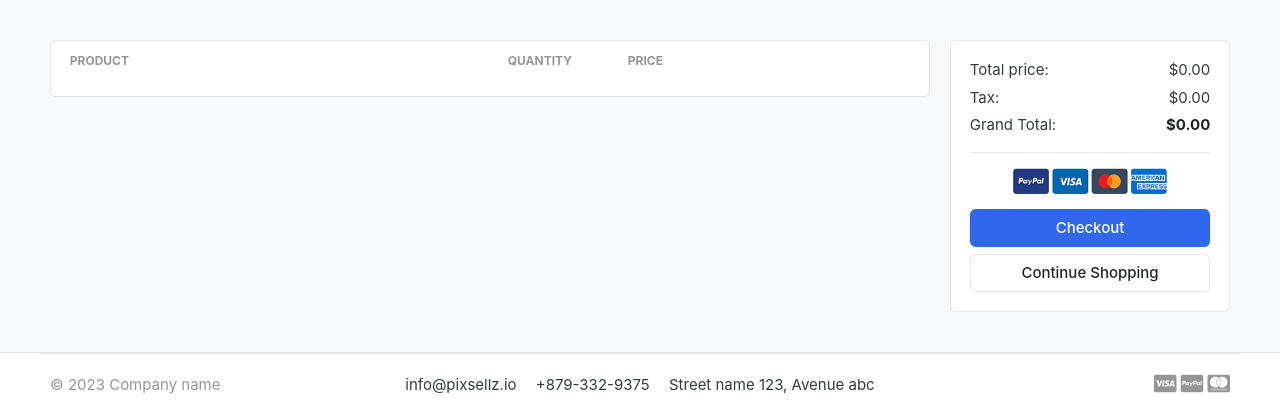
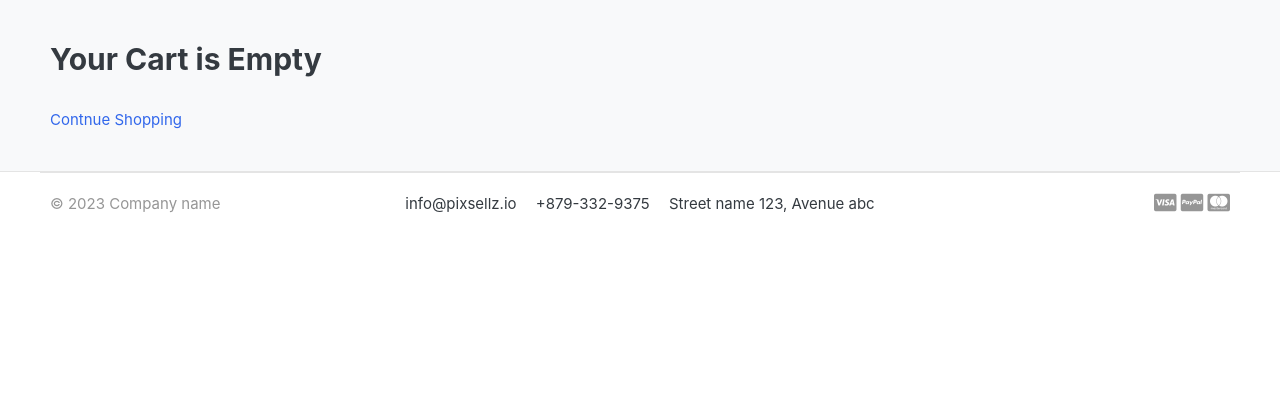
Before and after one commit to iamkonrad/django_eshop, a Django app: page /cart/ in a window 1280 px wide. Shown: the part 118-538 px from the top of the page. Run offline with Django 4.2, Linux system fonts and the light colour scheme; data comes from the database, SQL or seed files in the repository; lists and menus that the app fills with data are empty; some libraries are stand-ins or nearby versions; some web fonts are replaced.

Commit message:
CART FUNCTIONALITY 8. DISPLAY AN EMPTY CART
Inserting an if statement inside cart.html, if  there are no items in a cart (if not cart_items) a message will show informing the customer that his cart is empty with a button allowing for a redirection to store.html; in case cart is not empty everything will work as before (placed inside else)

```diff
--- a/django_eshop/templates/store/cart.html
+++ b/django_eshop/templates/store/cart.html
@@ -7,6 +7,14 @@
 <div class="container">
 
 <!-- ============================ COMPONENT 1 ================================= -->
+{%  if not cart_items %}
+    <h2>Your Cart is Empty</h2>
+    <br>
+    <div class="text_center">
+        <a href="{% url 'store' %}" class="btn-btn-primary">Contnue Shopping</a>
+    </div>
+
+{% else %}
 
 <div class="row">
 	<aside class="col-lg-9">
@@ -93,6 +101,7 @@
 
 
 </div> <!-- row.// -->
+{% endif %}
 <!-- ============================ COMPONENT 1 END .// ================================= -->
 
 </div> <!-- container .//  -->
```
